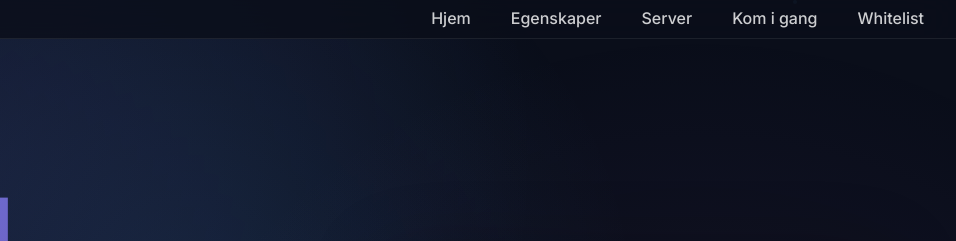
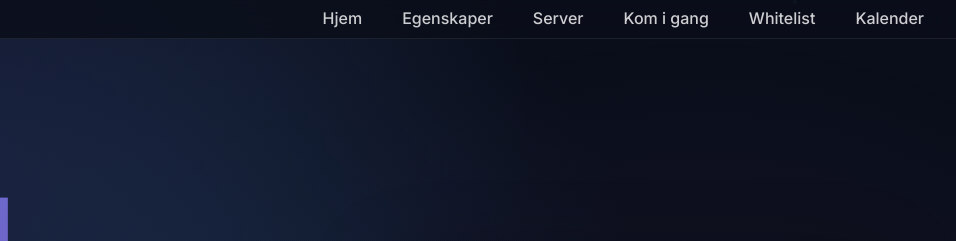
Before and after one commit to Spamexwddwd/fjellstadrollespill, a plain HTML site: page index.html in a window 1280 px wide. Shown: the top 241 px of the page, 324-1280 px from the left. Drawn offline with Linux system fonts and the light colour scheme; no server answers.

Commit message:
Update index.html

```diff
--- a/index.html
+++ b/index.html
@@ -590,6 +590,7 @@
                 <li><a href="#server" class="nav-link">Server</a></li>
                 <li><a href="#hvordan" class="nav-link">Kom i gang</a></li>
                 <li><a href="https://forms.office.com/r/E0qJ6eHjeP" class="nav-link">Whitelist</a></li>
+				<li><a href="kalender.html" class="nav-link">Kalender</a></li>
             </ul>
         </nav>
     </header>
```
